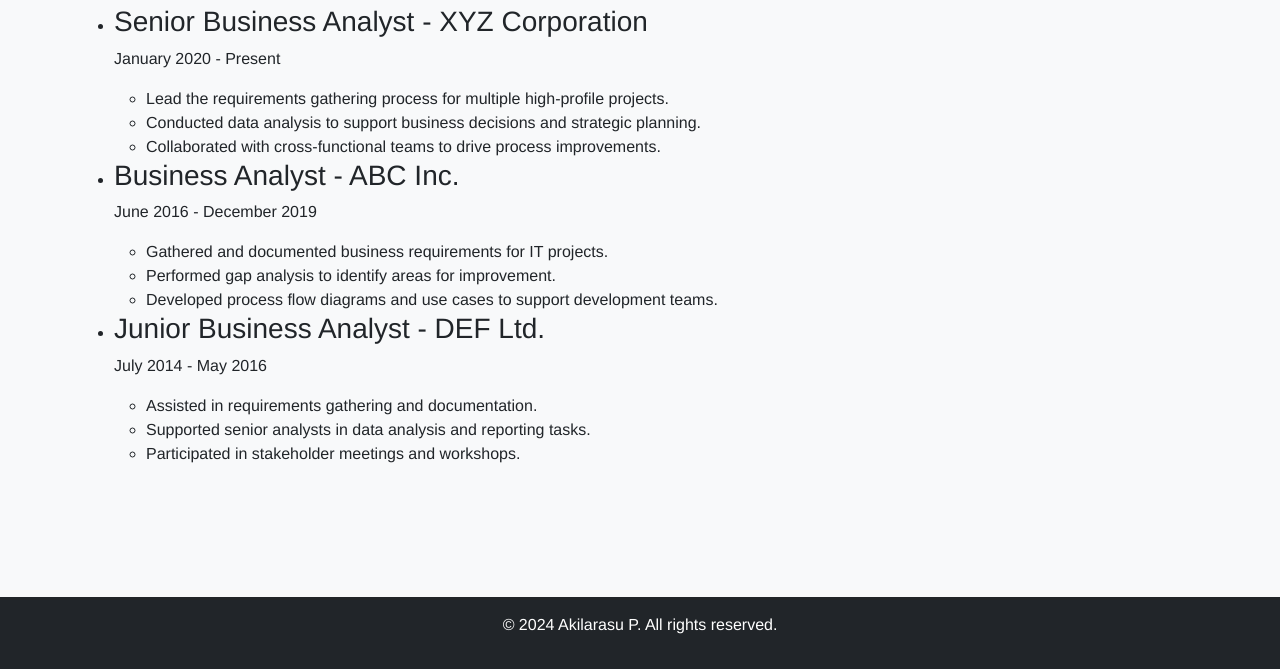
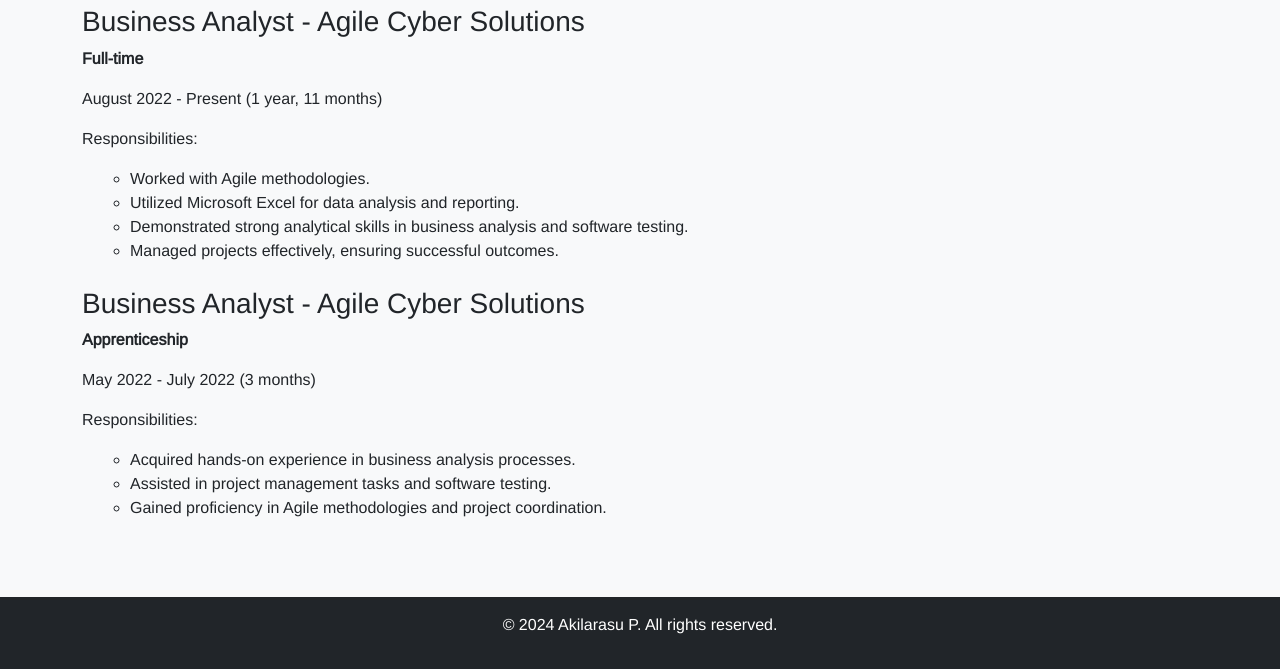
Before and after one commit to Akilarasup/My-portfolio, a Gatsby site: page /experience in a window 1280 px wide. Shown: the part 131-800 px from the top of the page. Built offline with nearby package versions, Linux system fonts and the light colour scheme; Gatsby itself is replaced by a stand-in of ours.

Commit message:
additional changes

```diff
--- a/src/pages/experience.js
+++ b/src/pages/experience.js
@@ -1,4 +1,3 @@
-// src/pages/experience.js
 import React from 'react';
 import Layout from '../components/Layout'; // Import Layout component
 import { Container } from 'react-bootstrap';
@@ -8,32 +7,30 @@
     <Layout> {/* Use Layout component */}
       <Container className="mt-4">
         <h1>Experience</h1>
-        <ul>
-          <li>
-            <h3>Senior Business Analyst - XYZ Corporation</h3>
-            <p>January 2020 - Present</p>
-            <ul>
-              <li>Lead the requirements gathering process for multiple high-profile projects.</li>
-              <li>Conducted data analysis to support business decisions and strategic planning.</li>
-              <li>Collaborated with cross-functional teams to drive process improvements.</li>
+        <ul className="list-unstyled">
+          {/* Business Analyst - Full-time */}
+          <li className="mb-4">
+            <h3>Business Analyst - Agile Cyber Solutions</h3>
+            <p><strong>Full-time</strong></p>
+            <p>August 2022 - Present (1 year, 11 months)</p>
+            <p>Responsibilities:</p>
+            <ul className="ms-3">
+              <li>Worked with Agile methodologies.</li>
+              <li>Utilized Microsoft Excel for data analysis and reporting.</li>
+              <li>Demonstrated strong analytical skills in business analysis and software testing.</li>
+              <li>Managed projects effectively, ensuring successful outcomes.</li>
             </ul>
           </li>
-          <li>
-            <h3>Business Analyst - ABC Inc.</h3>
-            <p>June 2016 - December 2019</p>
-            <ul>
-              <li>Gathered and documented business requirements for IT projects.</li>
-              <li>Performed gap analysis to identify areas for improvement.</li>
-              <li>Developed process flow diagrams and use cases to support development teams.</li>
-            </ul>
-          </li>
-          <li>
-            <h3>Junior Business Analyst - DEF Ltd.</h3>
-            <p>July 2014 - May 2016</p>
-            <ul>
-              <li>Assisted in requirements gathering and documentation.</li>
-              <li>Supported senior analysts in data analysis and reporting tasks.</li>
-              <li>Participated in stakeholder meetings and workshops.</li>
+          {/* Business Analyst - Apprenticeship */}
+          <li className="mb-4">
+            <h3>Business Analyst - Agile Cyber Solutions</h3>
+            <p><strong>Apprenticeship</strong></p>
+            <p>May 2022 - July 2022 (3 months)</p>
+            <p>Responsibilities:</p>
+            <ul className="ms-3">
+              <li>Acquired hands-on experience in business analysis processes.</li>
+              <li>Assisted in project management tasks and software testing.</li>
+              <li>Gained proficiency in Agile methodologies and project coordination.</li>
             </ul>
           </li>
         </ul>
```
Also changed, not shown: src/pages/skills.js (+33 -18 lines).
